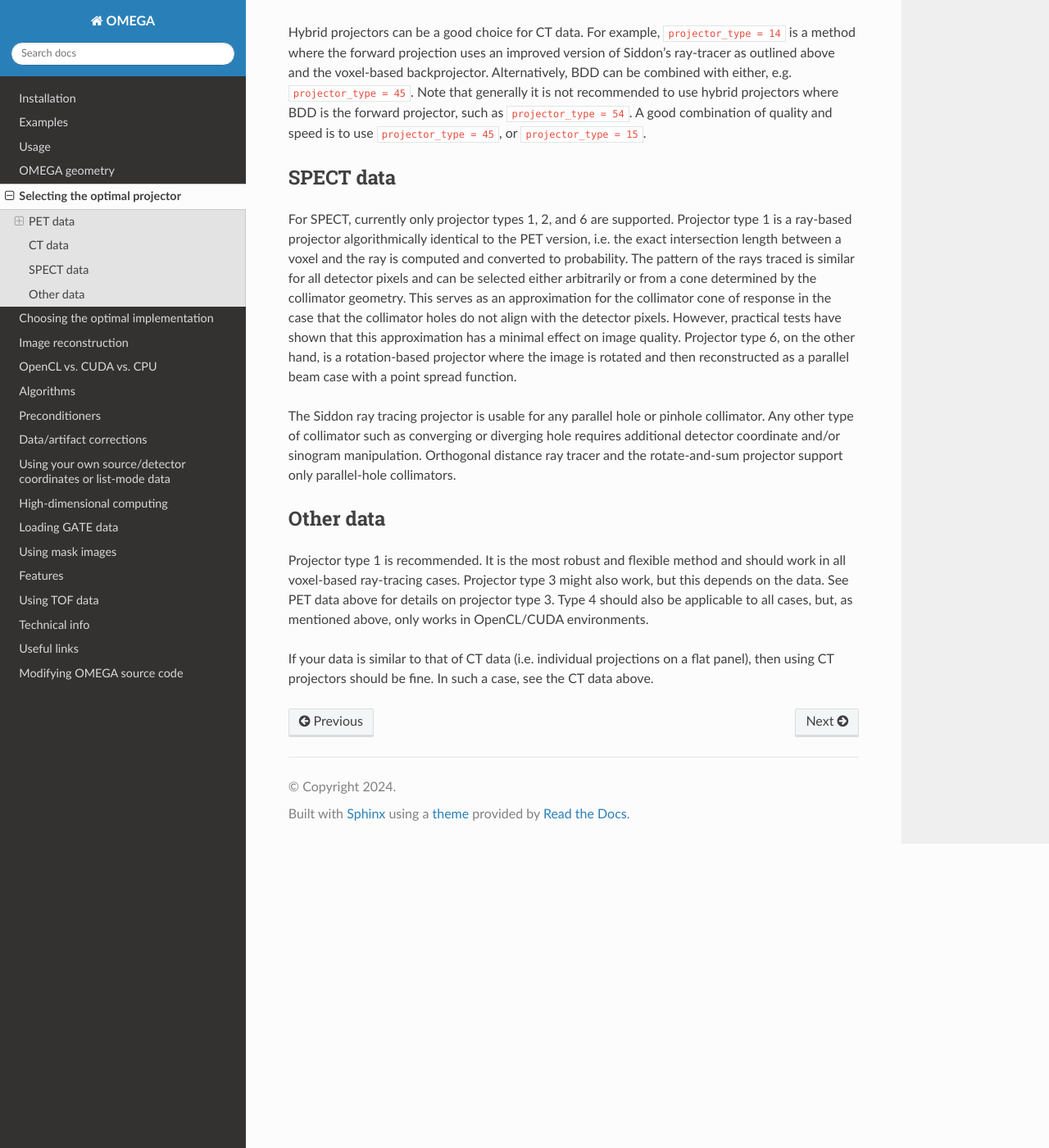
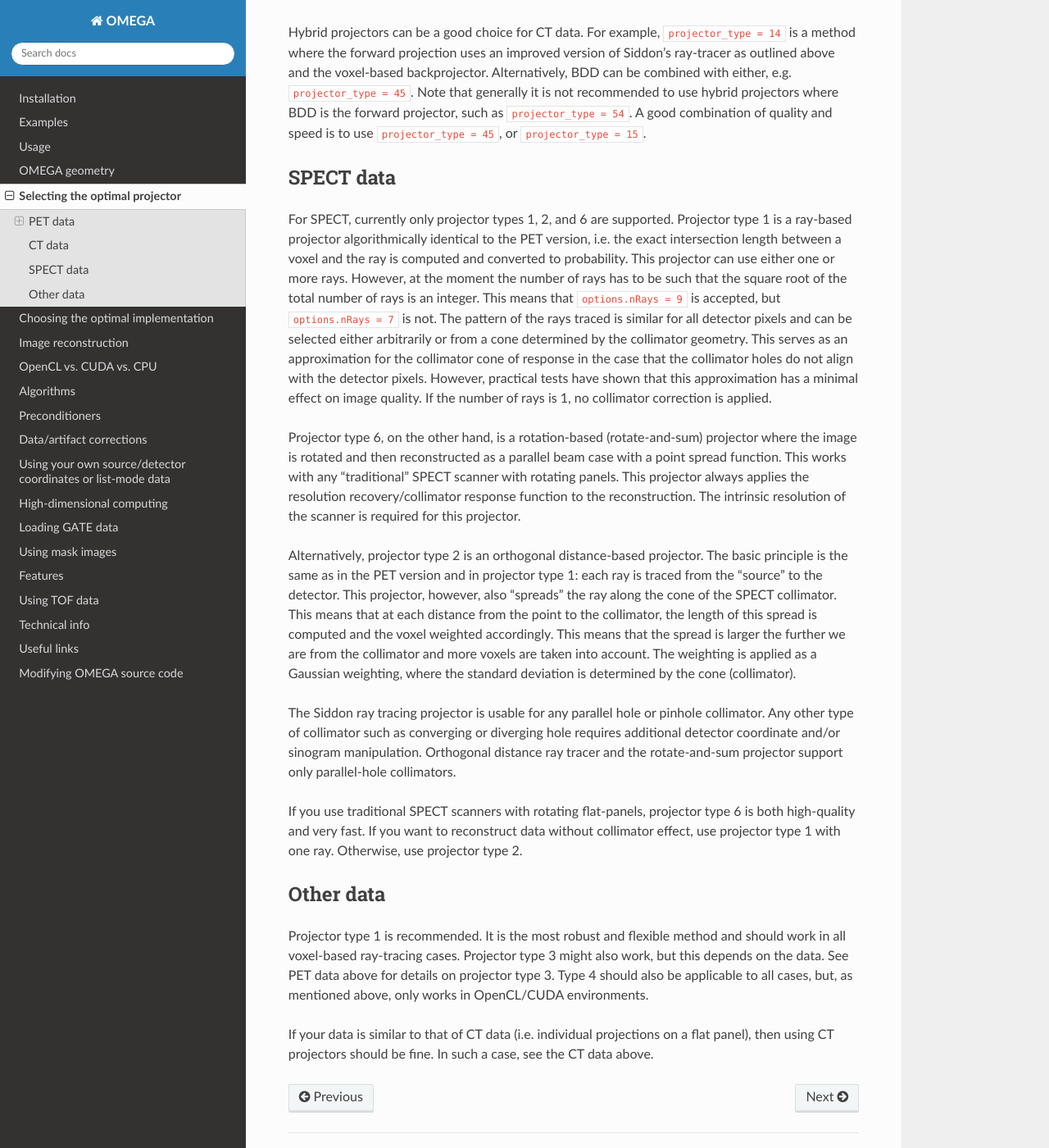
Before and after one commit to villekf/OMEGA-doc, a Sphinx documentation site: the page built from docs/source/selectingprojector.rst, in a window 1280 px wide and 1400 px high, scrolled down 2448 px. Shown: the whole window at 82% size. Built offline with Sphinx 7.4.7 and the Read the Docs theme 3.1.0, drawn with Linux system fonts in a browser that asks for light colours.

Commit message:
Update selectingprojector.rst

```diff
--- a/docs/source/selectingprojector.rst
+++ b/docs/source/selectingprojector.rst
@@ -69,11 +69,21 @@ SPECT data
 ----------
 
 For SPECT, currently only projector types 1, 2, and 6 are supported. Projector type 1 is a ray-based projector algorithmically identical to the PET version, i.e. the exact intersection length between a voxel and the ray is computed and
-converted to probability. The pattern of the rays traced is similar for all detector pixels and can be selected either arbitrarily or from a cone determined by the collimator geometry. This serves as an approximation for the collimator
-cone of response in the case that the collimator holes do not align with the detector pixels. However, practical tests have shown that this approximation has a minimal effect on image quality. Projector type 6, on the other hand, is a
-rotation-based projector where the image is rotated and then reconstructed as a parallel beam case with a point spread function.
+converted to probability. This projector can use either one or more rays. However, at the moment the number of rays has to be such that the square root of the total number of rays is an integer. This means that ``options.nRays = 9`` is accepted, but ``options.nRays = 7`` is not.
+The pattern of the rays traced is similar for all detector pixels and can be selected either arbitrarily or from a cone determined by the collimator geometry. This serves as an approximation for the collimator
+cone of response in the case that the collimator holes do not align with the detector pixels. However, practical tests have shown that this approximation has a minimal effect on image quality. If the number of rays is 1, no collimator correction is
+applied.
+
+Projector type 6, on the other hand, is a rotation-based (rotate-and-sum) projector where the image is rotated and then reconstructed as a parallel beam case with a point spread function. This works with any "traditional" SPECT scanner with rotating panels.
+This projector always applies the resolution recovery/collimator response function to the reconstruction. The intrinsic resolution of the scanner is required for this projector.
+
+Alternatively, projector type 2 is an orthogonal distance-based projector. The basic principle is the same as in the PET version and in projector type 1: each ray is traced from the "source" to the detector. This projector, however, also "spreads" the ray along the
+cone of the SPECT collimator. This means that at each distance from the point to the collimator, the length of this spread is computed and the voxel weighted accordingly. This means that the spread is larger the further we are from the collimator and more voxels
+are taken into account. The weighting is applied as a Gaussian weighting, where the standard deviation is determined by the cone (collimator).
 
 The Siddon ray tracing projector is usable for any parallel hole or pinhole collimator. Any other type of collimator such as converging or diverging hole requires additional detector coordinate and/or sinogram manipulation. Orthogonal distance ray tracer and the rotate-and-sum projector support only parallel-hole collimators.
+
+If you use traditional SPECT scanners with rotating flat-panels, projector type 6 is both high-quality and very fast. If you want to reconstruct data without collimator effect, use projector type 1 with one ray. Otherwise, use projector type 2.
 
 Other data
 ----------
```
